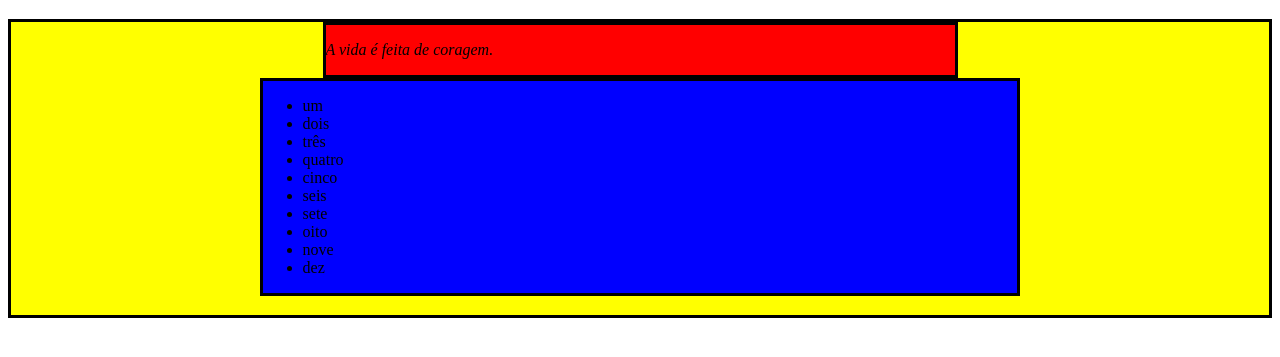
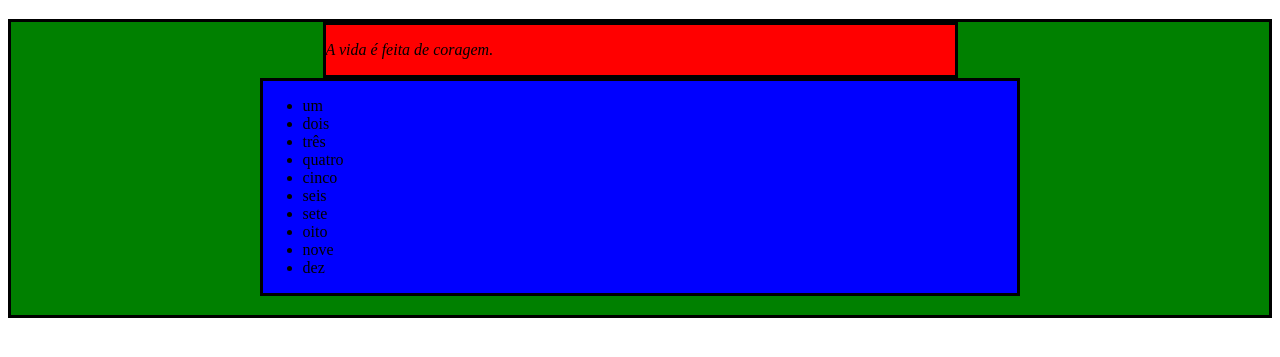
Before and after one commit to vanessamrios/trybe-exercises, a plain HTML site: page fundamentos/bloco_5/dia_2/index.html in a window 1280 px wide. Shown: the part 61-418 px from the top of the page. Drawn offline with Linux system fonts and the light colour scheme.

Commit message:
resolve o exercício 5 da parte 2

```diff
--- a/fundamentos/bloco_5/dia_2/index.html
+++ b/fundamentos/bloco_5/dia_2/index.html
@@ -147,6 +147,10 @@
 
       tagdiv4.style.marginRight="auto"
 
+      //exercício 5
+
+      tagdiv.style.backgroundColor="green"
+
     </script>
   </body>
 </html>
```
